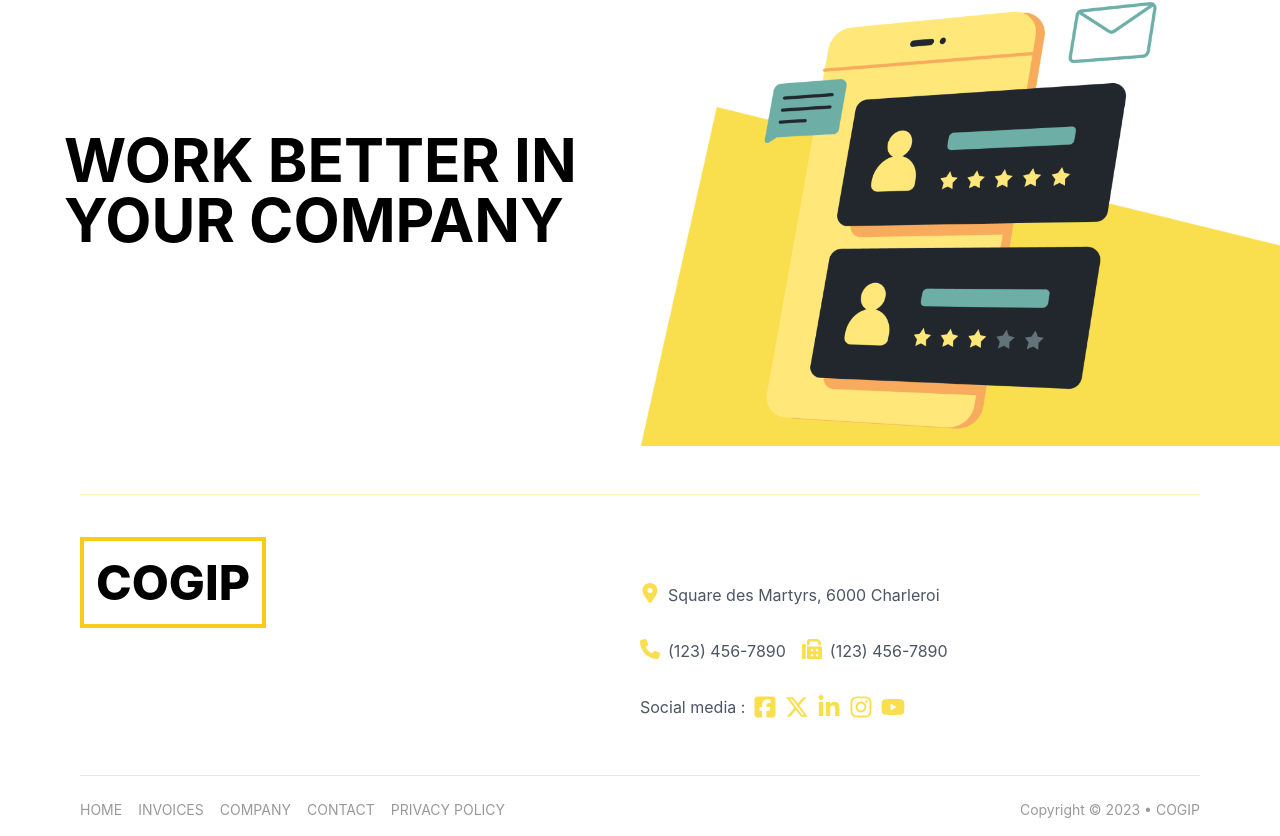
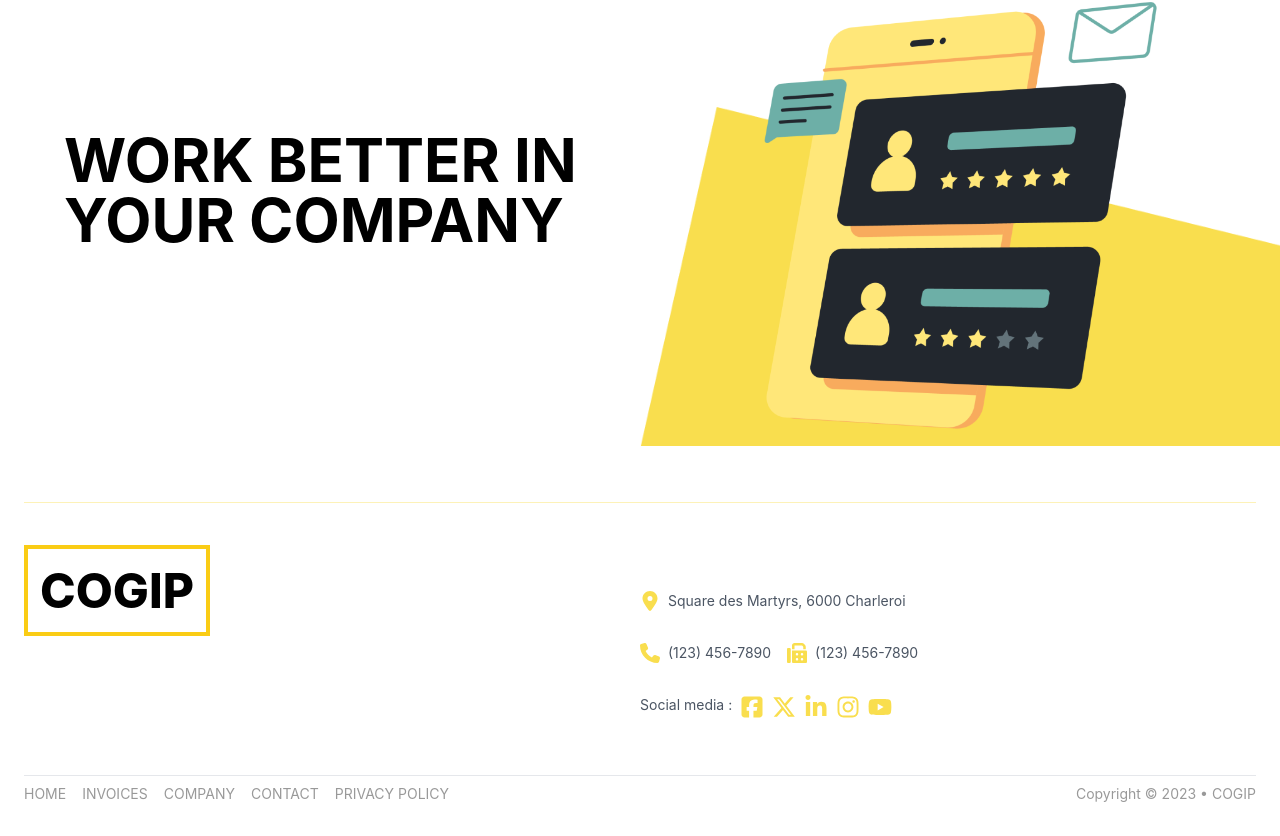
Before and after one commit to antoinel74/COGIP, a React (Vite) app: page / in a window 1280 px wide. Shown: the part 1675-2511 px from the top of the page. Built offline with nearby package versions, Linux system fonts and the light colour scheme; no server answers.

Commit message:
rearrange footer

```diff
--- a/src/components/Footer.jsx
+++ b/src/components/Footer.jsx
@@ -3,22 +3,22 @@ import { Link } from "react-router-dom";
 
 export const Footer = () => {
   return (
-    <div className="w-full px-6 md:px-20 sticky top-[100vh]">
-      <span className="hidden md:block border-t border-solid border-[#f9de4e] w-full my-2 md:my-12 opacity-40"></span>
+    <footer className="w-full px-6 md:px-6 py-2 sticky top-[100vh]">
+      <span className="block border-t border-solid border-[#f9de4e] w-full my-2 md:my-12 opacity-40"></span>
       <div className="flex pt-4">
         <div className="w-1/2 hidden md:block">
           <a href="#" alt="home" className="border-4 border-yellow-400 text-5xl p-3 font-extrabold">
             COGIP
           </a>
         </div>
-        <div className="hidden md:flex w-full md:w-1/2 flex-col py-6 gap-8 mb-6">
+        <div className="flex w-full md:w-1/2 flex-col py-6 gap-8 mb-6 text-sm">
           <p className="flex">
             <img src="/icons/location-dot-solid.svg" className="h-5 w-5 mr-2" />
             <a href="#" className="text-gray-600">
               Square des Martyrs, 6000 Charleroi
             </a>
           </p>
-          <p className="hidden md:flex">
+          <p className="flex">
             <img src="/icons/phone-solid.svg" className="h-5 w-5 mr-2" />
             <a href="#" className="mr-4 text-gray-600">
               (123) 456-7890
@@ -49,9 +49,9 @@ export const Footer = () => {
           </div>
         </div>
       </div>
-      <span className="border-t block border-solid border-gray-200 my-2 w-full"></span>
-      <div className="w-full flex justify-between opacity-40 text-sm">
-        <ul className="gap-4 uppercase py-4 flex-wrap hidden md:flex">
+      <span className="border-t block border-solid border-gray-200 mt-2 w-full"></span>
+      <div className="w-full flex justify-between opacity-40 text-sm py-2">
+        <ul className="gap-4 uppercase flex-wrap hidden md:flex">
           <li>
             <Link to={`/`}>Home</Link>
           </li>
@@ -68,8 +68,8 @@ export const Footer = () => {
             <a href="#">PRIVACY POLICY</a>
           </li>
         </ul>
-        <p className="my-4">Copyright © 2023 • COGIP</p>
+        <p>Copyright © 2023 • COGIP</p>
       </div>
-    </div>
+    </footer>
   );
 };
```
